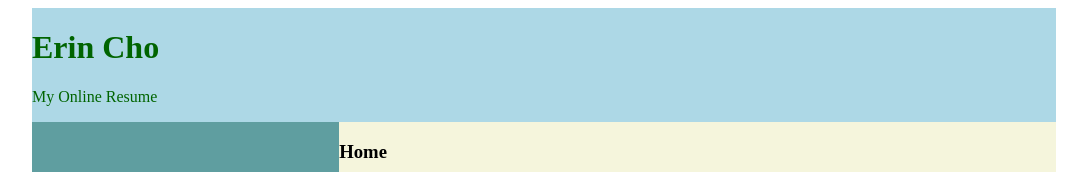
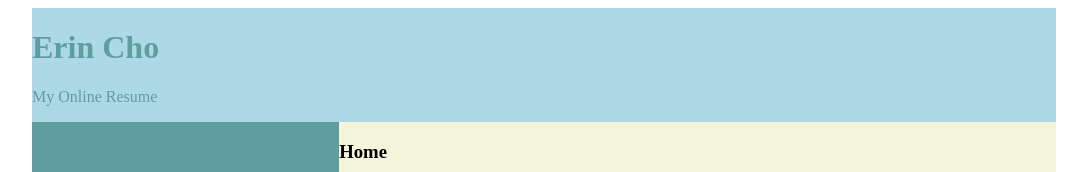
Before and after one commit to er1nh4/cs391a1-mp3, a React app: page / in a window 1280 px wide. Shown: the top 172 px of the page, without its empty margins (96-1183 px from the left). Built offline with nearby package versions, Linux system fonts and the light colour scheme; the HTML template or start-up script is replaced by a standard one.

Commit message:
Updated html

```diff
--- a/src/components/Header.tsx
+++ b/src/components/Header.tsx
@@ -3,7 +3,7 @@ import styled from "styled-components";
 const StyledHeader = styled.header`
     position: relative;
     background-color: lightblue;
-    color: darkgreen;
+    color: cadetblue;
     font-size: calc(2px+ 2vw);
     display: flex;
     flex-direction: column;
--- a/src/components/Root.tsx
+++ b/src/components/Root.tsx
@@ -20,6 +20,7 @@ const ContentContainer = styled.div`
     display: flex;
     flex-direction: row;
     background: beige;
+    text-decoration: none;
 
     @media screen and (max-width: 750px) {
         flex-direction: column;
```
